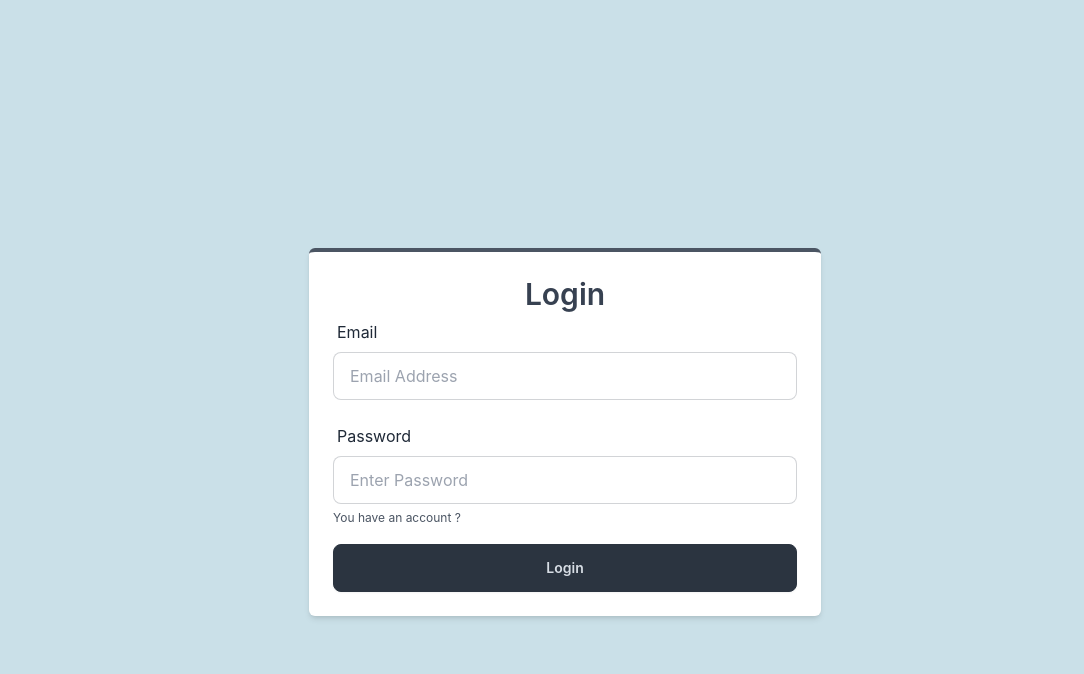
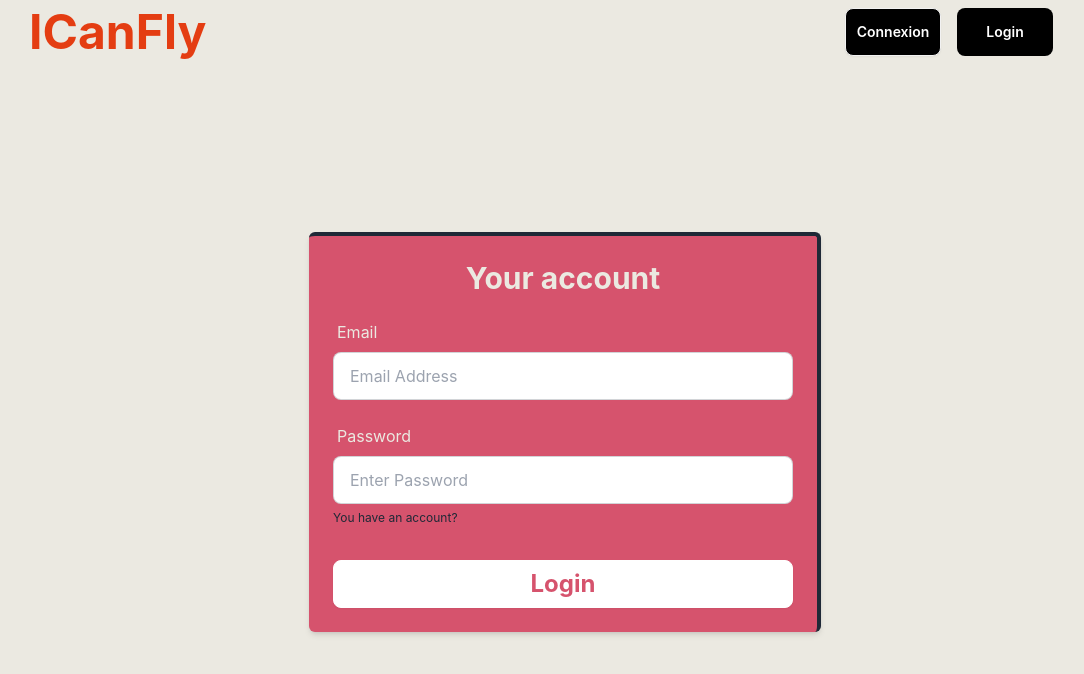
Before and after one commit to ICanFlyEfrei/ICanFlyFrontML, a React (Vite) app: page /login in a window 1280 px wide. Shown: the top 674 px of the page, without its empty margins (75-1159 px from the left). Built offline with nearby package versions, Linux system fonts and the light colour scheme.

Commit message:
Final UI

```diff
--- a/src/App.tsx
+++ b/src/App.tsx
@@ -3,6 +3,7 @@ import { Header } from './components/Header/Header'
 import { SearchBar } from './components/SearchBar/SearchBar'
 import { Routes, Route, useNavigate } from "react-router-dom"
 import { HomePage } from './pages/HomePage/HomePage'
+import { Navbar } from './components/NavBar/Navbar'
 import { useEffect, useState } from 'react'
 import { LoginPage } from './pages/Login/LoginPage'
 
@@ -24,14 +25,15 @@ function App() {
   // }, [navigate, isLoggedIn, type])
 
   return (
-    <>
+    <div className='min-h-screen flex flex-col max-h-full'>
+      <Navbar />
         <Routes>
           <Route path="/" element={<HomePage />}/>
           <Route path="/head" element={<Header />}/>
           <Route path="/search" element={<SearchBar />}/>
           <Route path="/login" element={<LoginPage />} />
         </Routes>
-    </>
+    </div>
   )
 }
 
--- /dev/null
+++ b/src/components/NavBar/Navbar.tsx
@@ -0,0 +1,16 @@
+import React from 'react';
+import Logo from "../../assets/IcanFly_Inline.svg"
+
+export const Navbar: React.FC = () => {
+    return (
+        <>
+            <div className="navbar sm:py-1 flex sm:justify-between justify-around items-center bg-fifth">
+                <div className='text-5xl text-orange_two sm:ml-24 ml-2  text-first font-bold'>ICanFly</div>
+                <div className='flex sm:mr-36 mr:2'>
+                    <button className="btn btn-square hover:bg-third text-white bg-black sm:mr-4 mr-2 sm:w-24 w-20 p-2">Connexion</button>
+                    <button className="btn btn-square hover:bg-third text-white bg-black btn-ghost sm:w-24 w-20 ">Login</button>
+                </div>
+            </div>
+        </>
+    );
+};
--- a/src/index.css
+++ b/src/index.css
@@ -3,7 +3,7 @@
   line-height: 1.5;
   font-weight: 400;
 
-  background-color: #CAE0E8;
+  background-color: #EBE9E1;
 
   font-synthesis: none;
   text-rendering: optimizeLegibility;
--- a/src/pages/HomePage/HomePage.tsx
+++ b/src/pages/HomePage/HomePage.tsx
@@ -8,7 +8,7 @@ export const HomePage = ():JSX.Element => {
         <>
             <img className="logo" src={Logo} alt="logo" />
             <div className="ButtonGroup">
-                <button className="btn">Connexion</button>
+                <button className="btn ">Connexion</button>
                 <button className="btn">Inscription</button>
             </div>
 
--- a/src/pages/Login/LoginPage.tsx
+++ b/src/pages/Login/LoginPage.tsx
@@ -1,50 +1,46 @@
-import { useState } from "react"
+import { useState } from "react";
 
 export const LoginPage = () => {
-    const[registerForm, setRegisterForm] = useState(false)
+    const [registerForm, setRegisterForm] = useState(false);
 
     function handleClick() {
-        setRegisterForm(!registerForm)
+        setRegisterForm(!registerForm);
     }
 
-    function handleSubmit() {
+    function handleSubmit(event) {
+        event.preventDefault();
         // to implement
     }
 
     return (
-        <>
-            <div className="flex justify-center mt-8">
-                {/* <button className="btn" onClick={handleLoginChoose}>Log In</button>
-                <button className="btn ml-4" onClick={handleRegisterChoose}>Register</button> */}
-            </div>
-
-            <form onSubmit={handleSubmit} className="flex flex-col items-center">
-                <div className="relative flex flex-col items-center justify-center h-screen overflow-hidden w-full">
-                    <div className="w-full p-6 bg-white border-t-4 border-gray-600 rounded-md shadow-md border-top lg:max-w-lg">
-                        <h1 className="text-3xl font-semibold text-center text-gray-700">
-                            { registerForm ? "Register" : "Login" }
+        <div className="flex-1 flex flex-col items-center justify-center">
+            <div className="w-full max-w-lg p-6 bg-second border-t-4 border-gray-600 rounded-md shadow-md border-r-4">
+                <h1 className="text-3xl text-fifth font-bold text-center text-gray-700">
+                    Your account
                 </h1>
-                        <form className="space-y-4">
+                <form onSubmit={handleSubmit} className="space-y-4 mt-4 w-full">
                     <div>
                         <label className="label">
-                                    <span className="text-base label-text">Email</span>
+                            <span className="text-base label-text text-fifth">Email</span>
                         </label>
                         <input type="text" placeholder="Email Address" className="w-full input input-bordered" />
                     </div>
                     <div>
                         <label className="label">
-                                    <span className="text-base label-text">Password</span>
+                            <span className="text-base label-text text-fifth">Password</span>
                         </label>
-                                <input type="password" placeholder="Enter Password" className="w-full input input-bordered" />
+                        <input type="password" placeholder="Enter Password" className="w-full input input-bordered text-fourth" />
                     </div>
-                            <a href="#" className="text-xs text-gray-600 hover:underline hover:text-blue-600" onClick={handleClick}>{ registerForm ? "Create an accout ?" : "You have an account ?"}</a>
-                            <div>
-                                <button className="btn btn-block btn-neutral">Login</button>
+                    <a href="#" className="text-xs text-gray-600 hover:underline hover:text-fourth" onClick={handleClick}>
+                        {registerForm ? "Create an account?" : "You have an account?"}
+                    </a>
+                    <div className="w-full flex justify-center">
+                        <button type="submit" className="btn btn-block border-white bg-white text-second text-2xl font-bold mt-4">
+                            {registerForm ? "Register" : "Login"}
+                        </button>
                     </div>
                 </form>
             </div>
         </div>
-            </form>
-        </>
-    )
-}
+    );
+};
--- a/tailwind.config.js
+++ b/tailwind.config.js
@@ -6,6 +6,15 @@ export default {
   ],
   theme: {
     extend: {},
+    colors: {
+      "first": "#E43D12",
+      "second": "#D6536D",
+      "third": "#FFA2b6",
+      "fourth": "#EFB11D",
+      "fifth": "#EBE9E1",
+      "white": "#FFFFFF",
+      "black": "#000000",
+    }
   },
   plugins: [
     require("daisyui")
```
Also changed, not shown: src/assets/IcanFly_Inline.svg. Lines whose indentation alone changed are shown as unchanged.
